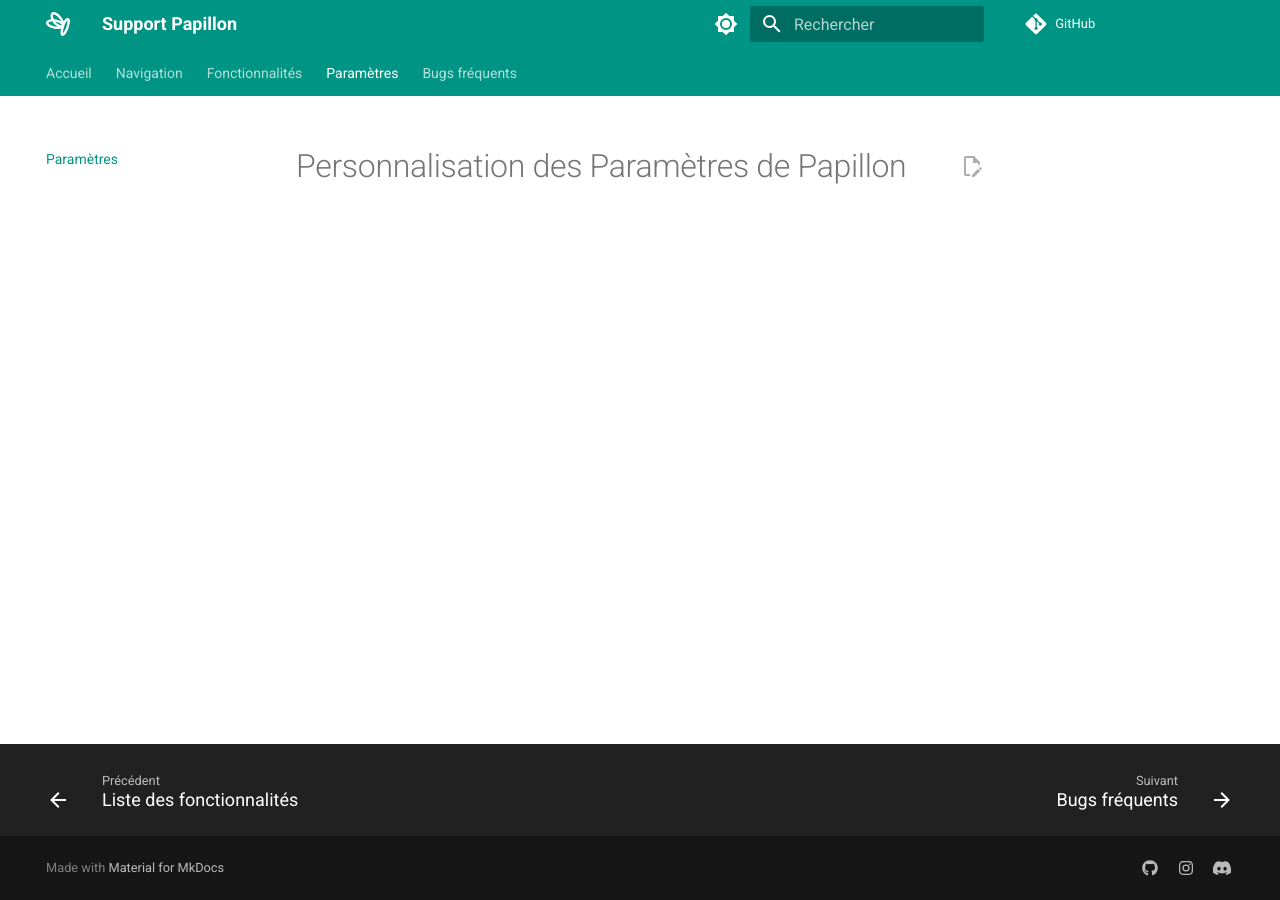
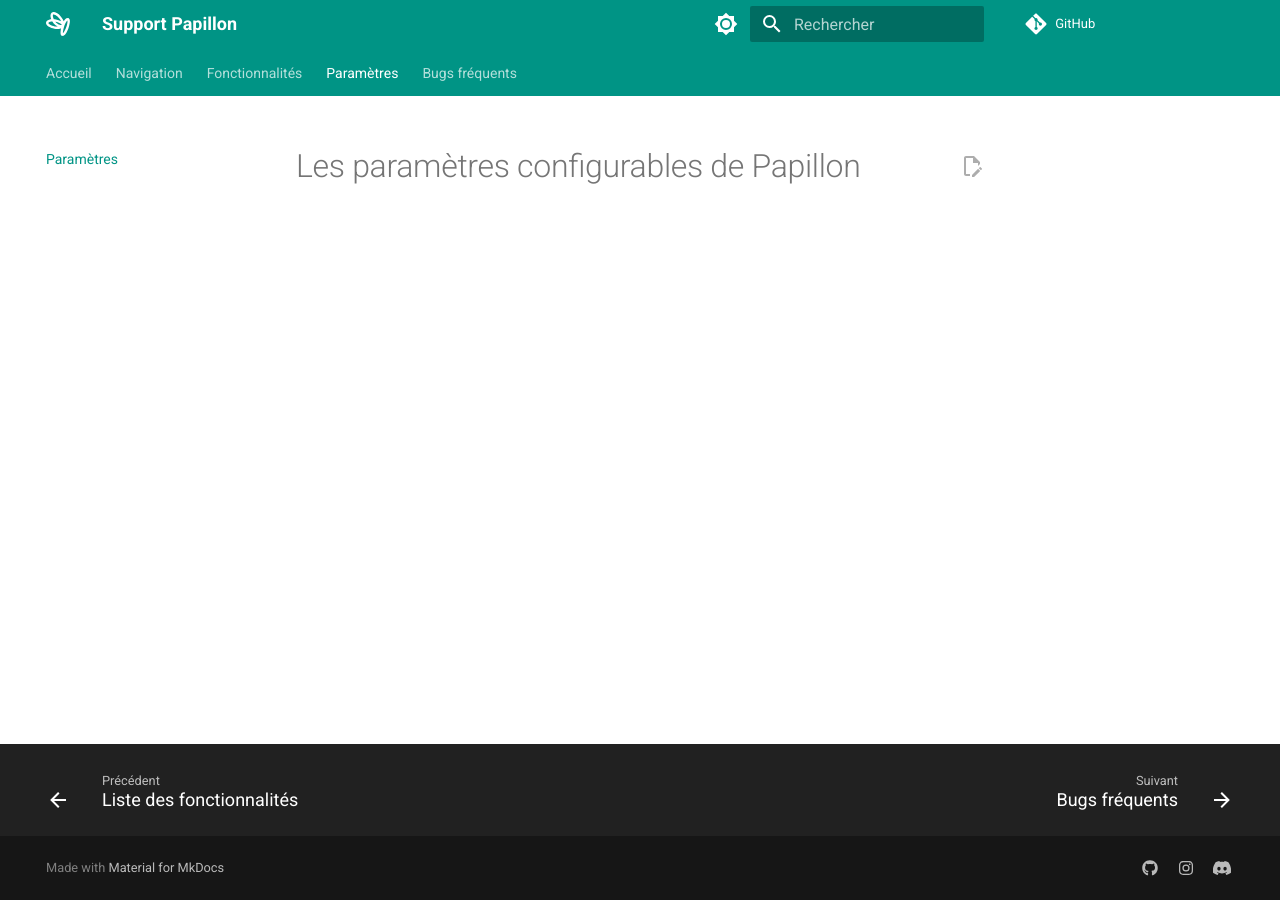
Before and after one commit to PapillonApp/Support, an MkDocs documentation site: the page built from docs/parametres/index.md, in a window 1280 px wide. Built offline with MkDocs 1.6.1 and Material for MkDocs 9.7.7, drawn with Linux system fonts in a browser that asks for light colours; comment, search, counter and statistics services are not loaded.

Commit message:
Update index.md

```diff
--- a/docs/parametres/index.md
+++ b/docs/parametres/index.md
@@ -1 +1 @@
-# Personnalisation des Paramètres de Papillon
+# Les paramètres configurables de Papillon
```
